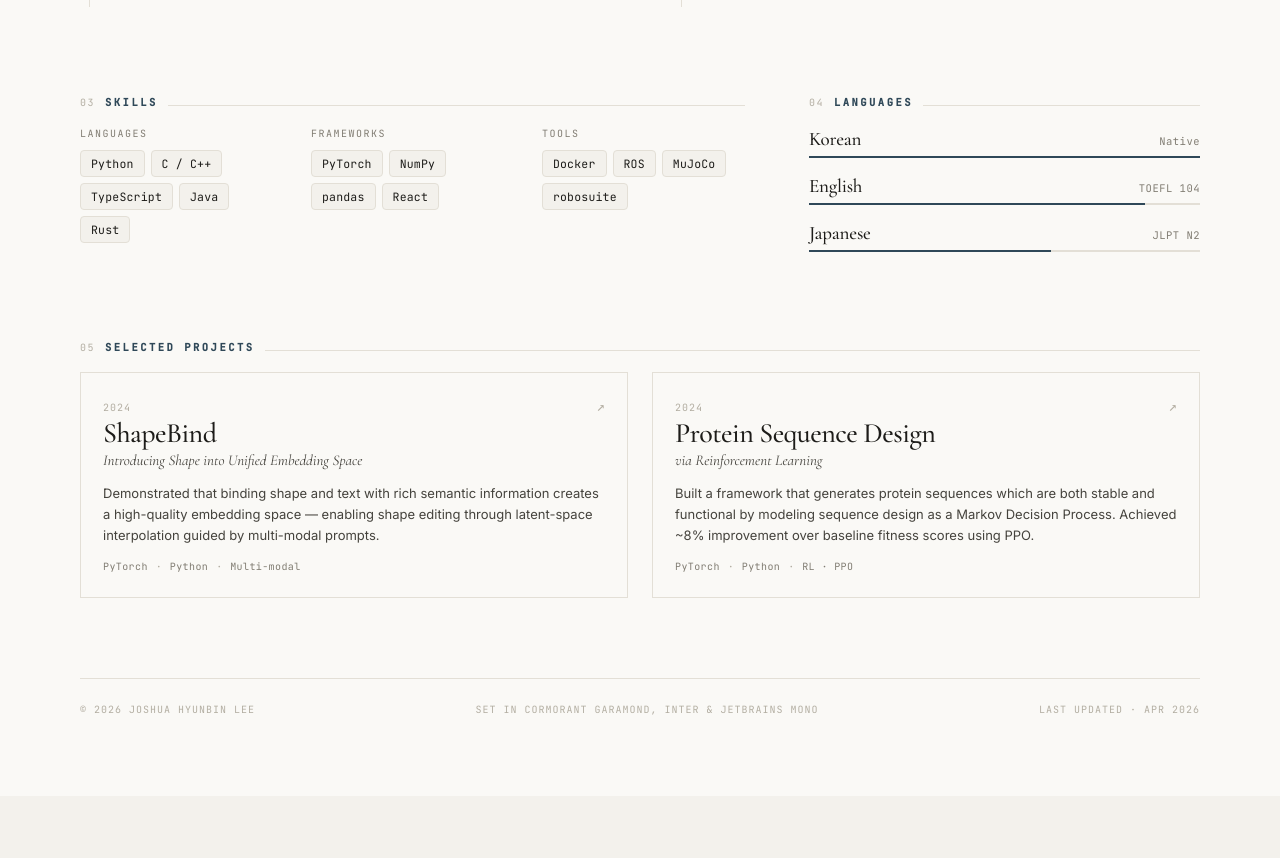
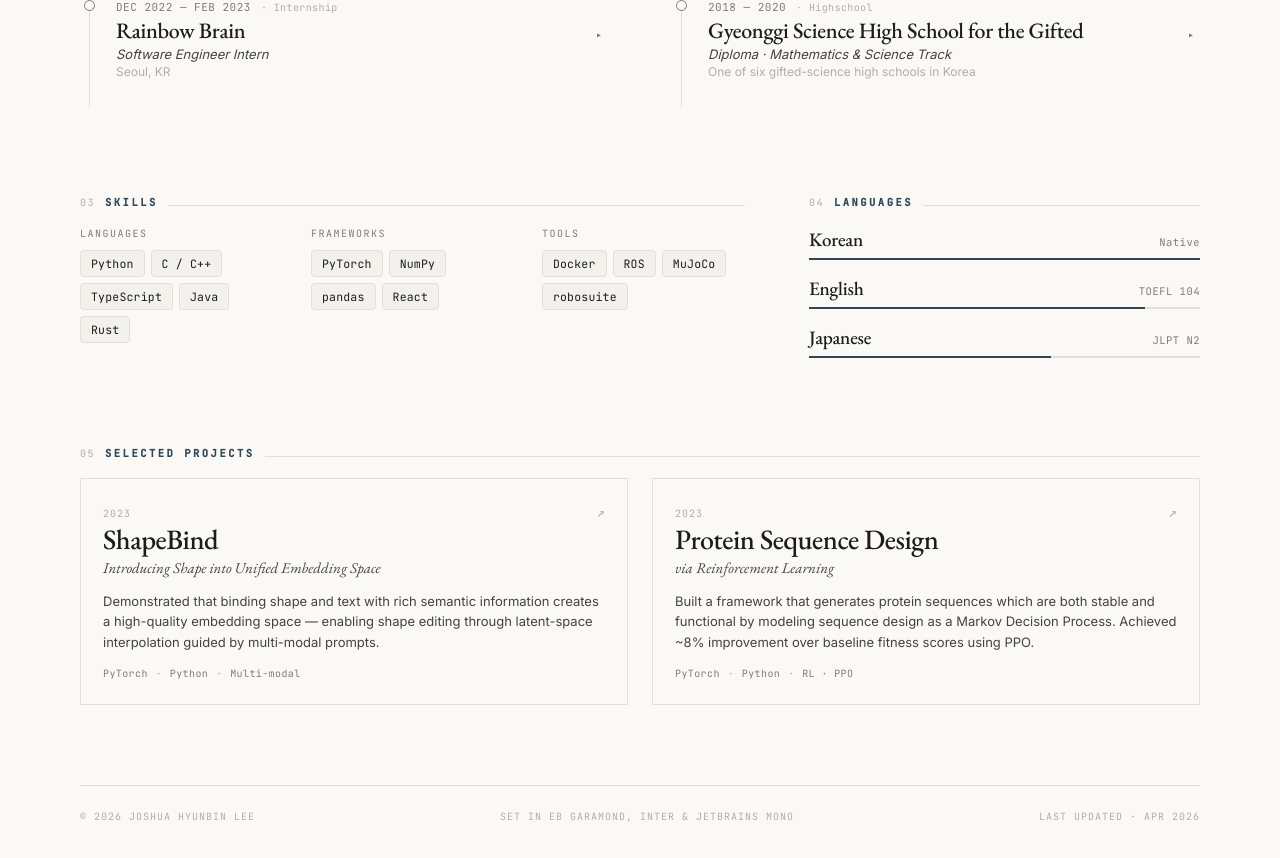
Before and after one commit to jshyunbin/my-portfolio, a React (Vite) app: page / in a window 1280 px wide. Shown: the part 1020-1878 px from the top of the page. Before the commit the page ends 1816 px from the top, so only its background shows below. Built offline with nearby package versions, Linux system fonts and the light colour scheme.

Commit message:
fix: switch serif to EB Garamond and correct project years to 2023
Written by Claude

```diff
--- a/src/components/Portfolio.jsx
+++ b/src/components/Portfolio.jsx
@@ -465,7 +465,7 @@ export function DesktopPortfolio({ photoSrc }) {
       {/* Footer */}
       <footer style={{ marginTop: 80, paddingTop: 24, borderTop: '1px solid var(--rule)', display: 'flex', justifyContent: 'space-between', fontFamily: 'var(--mono)', fontSize: 10, color: 'var(--ink-4)', letterSpacing: 1 }}>
         <span>© 2026 JOSHUA HYUNBIN LEE</span>
-        <span>SET IN CORMORANT GARAMOND, INTER & JETBRAINS MONO</span>
+        <span>SET IN EB GARAMOND, INTER & JETBRAINS MONO</span>
         <span>LAST UPDATED · APR 2026</span>
       </footer>
     </div>
--- a/src/data.js
+++ b/src/data.js
@@ -99,14 +99,14 @@ export const PORTFOLIO_DATA = {
       sub: "Introducing Shape into Unified Embedding Space",
       desc: "Demonstrated that binding shape and text with rich semantic information creates a high-quality embedding space — enabling shape editing through latent-space interpolation guided by multi-modal prompts.",
       stack: ["PyTorch", "Python", "Multi-modal"],
-      year: "2024",
+      year: "2023",
     },
     {
       title: "Protein Sequence Design",
       sub: "via Reinforcement Learning",
       desc: "Built a framework that generates protein sequences which are both stable and functional by modeling sequence design as a Markov Decision Process. Achieved ~8% improvement over baseline fitness scores using PPO.",
       stack: ["PyTorch", "Python", "RL · PPO"],
-      year: "2024",
+      year: "2023",
     },
   ],
 };
--- a/src/index.css
+++ b/src/index.css
@@ -1,4 +1,4 @@
-@import url('https://fonts.googleapis.com/css2?family=Cormorant+Garamond:ital,wght@0,400;0,500;0,600;1,400;1,500&family=Inter:wght@400;500;600&family=JetBrains+Mono:wght@400;500&display=swap');
+@import url('https://fonts.googleapis.com/css2?family=EB+Garamond:ital,wght@0,400;0,500;0,600;1,400;1,500&family=Inter:wght@400;500;600&family=JetBrains+Mono:wght@400;500&display=swap');
 
 :root {
   --paper: #faf9f6;
@@ -9,7 +9,7 @@
   --ink-4: #b3aea2;
   --rule: #e3dfd6;
   --accent: #2f4858;
-  --serif: "Cormorant Garamond", "Times New Roman", serif;
+  --serif: "EB Garamond", "Times New Roman", serif;
   --sans: "Inter", -apple-system, BlinkMacSystemFont, sans-serif;
   --mono: "JetBrains Mono", ui-monospace, "SF Mono", Menlo, monospace;
 }
```
